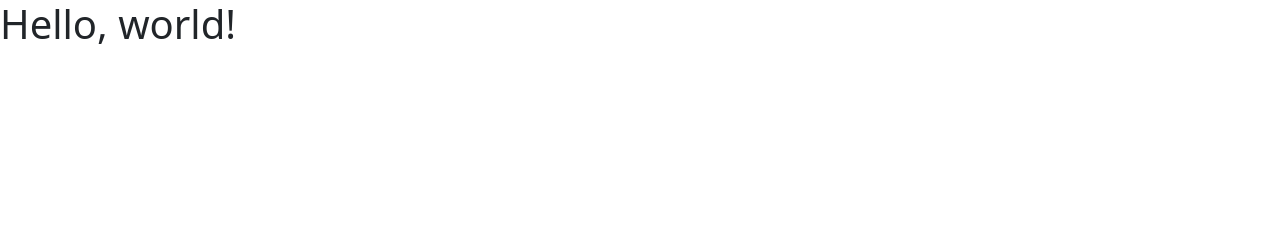
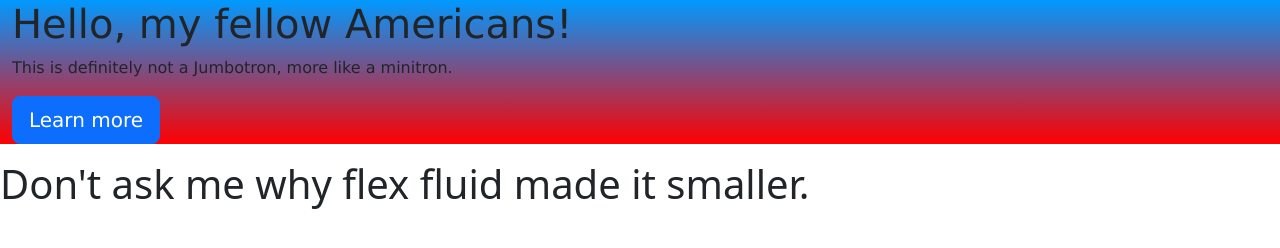
Before and after one commit to Dsoungpa/collab-practice, a plain HTML site: page index.html in a window 1280 px wide. Drawn offline with nearby package versions, Linux system fonts and the light colour scheme.

Commit message:
Bruh I made a jumbo

```diff
--- a/css/stylesheet.css
+++ b/css/stylesheet.css
@@ -0,0 +1,8 @@
+.jumbo{
+    background: linear-gradient(to bottom, #0099ff 0%, #ff0000 100%);
+font-family: Verdana, Geneva, Tahoma, sans-serif;
+text-decoration: wavy;
+
+
+
+}
--- a/index.html
+++ b/index.html
@@ -1,13 +1,27 @@
 <!doctype html>
 <html lang="en">
   <head>
+    <link rel="stylesheet" type="text/css" href="/css/stylesheet.css">
+    <link rel="stylesheet" href="https://maxcdn.bootstrapcdn.com/bootstrap/4.5.2/css/bootstrap.min.css">
     <meta charset="utf-8">
     <meta name="viewport" content="width=device-width, initial-scale=1">
     <title>Bootstrap demo</title>
     <link href="https://cdn.jsdelivr.net/npm/bootstrap@5.3.1/dist/css/bootstrap.min.css" rel="stylesheet" integrity="sha384-4bw+/aepP/YC94hEpVNVgiZdgIC5+VKNBQNGCHeKRQN+PtmoHDEXuppvnDJzQIu9" crossorigin="anonymous">
   </head>
   <body>
-    <h1>Hello, world!</h1>
+
+
+    <div class="jumbotron-fluid">
+      <div class="container-fluid jumbo">
+      <h1>Hello, my fellow Americans!</h1>
+      <p>This is definitely not a Jumbotron, more like a minitron.</p>
+      <p><a class="btn btn-primary btn-lg" href="#" role="button">Learn more</a></p>
+    </div>
+
+    </div>
+
+
+    <h1>Don't ask me why flex fluid made it smaller.</h1>
     <script src="https://cdn.jsdelivr.net/npm/bootstrap@5.3.1/dist/js/bootstrap.bundle.min.js" integrity="sha384-HwwvtgBNo3bZJJLYd8oVXjrBZt8cqVSpeBNS5n7C8IVInixGAoxmnlMuBnhbgrkm" crossorigin="anonymous"></script>
   </body>
 </html>
```
